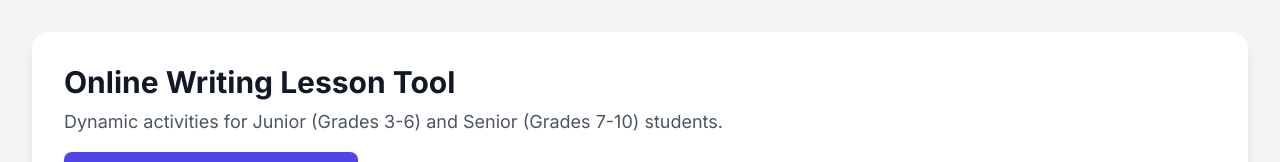
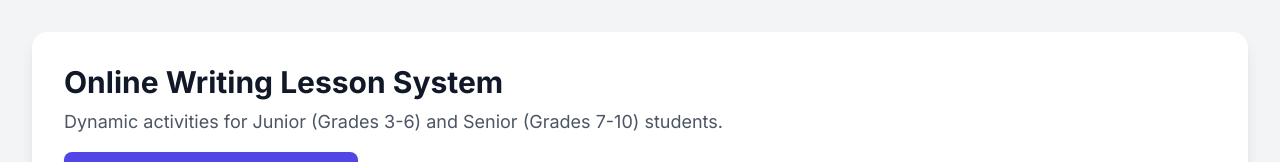
Before and after one commit to planomy/owls, a plain HTML site: page index.html in a window 1280 px wide. Shown: the top 162 px of the page. Drawn offline with nearby package versions, Linux system fonts and the light colour scheme.

Commit message:
Update index.html

```diff
--- a/index.html
+++ b/index.html
@@ -44,7 +44,7 @@
     <div class="max-w-7xl mx-auto bg-white rounded-2xl shadow-lg overflow-hidden">
         <!-- Header -->
         <div class="p-6 md:p-8 border-b bg-white">
-            <h1 class="text-3xl font-bold text-gray-900 mb-2">Online Writing Lesson Tool</h1>
+            <h1 class="text-3xl font-bold text-gray-900 mb-2">Online Writing Lesson System</h1>
             <p class="text-lg text-gray-600">Dynamic activities for Junior (Grades 3-6) and Senior (Grades 7-10) students.</p>
             <button id="generate-button" class="mt-4 px-5 py-3 rounded-lg font-semibold text-white bg-indigo-600 hover:bg-indigo-700 focus:outline-none focus:ring-2 focus:ring-indigo-500 focus:ring-offset-2 transition-colors duration-200 shadow">
                 Generate New Random Activities
```
